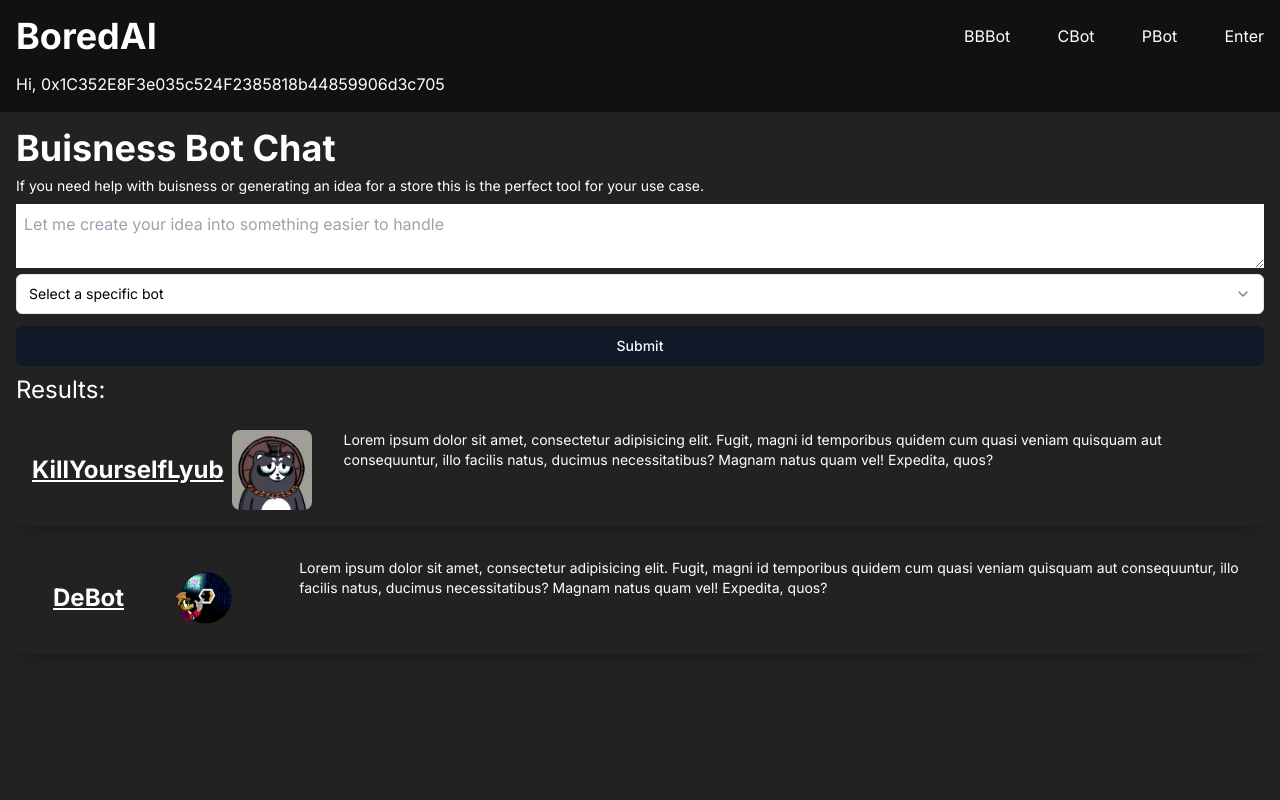
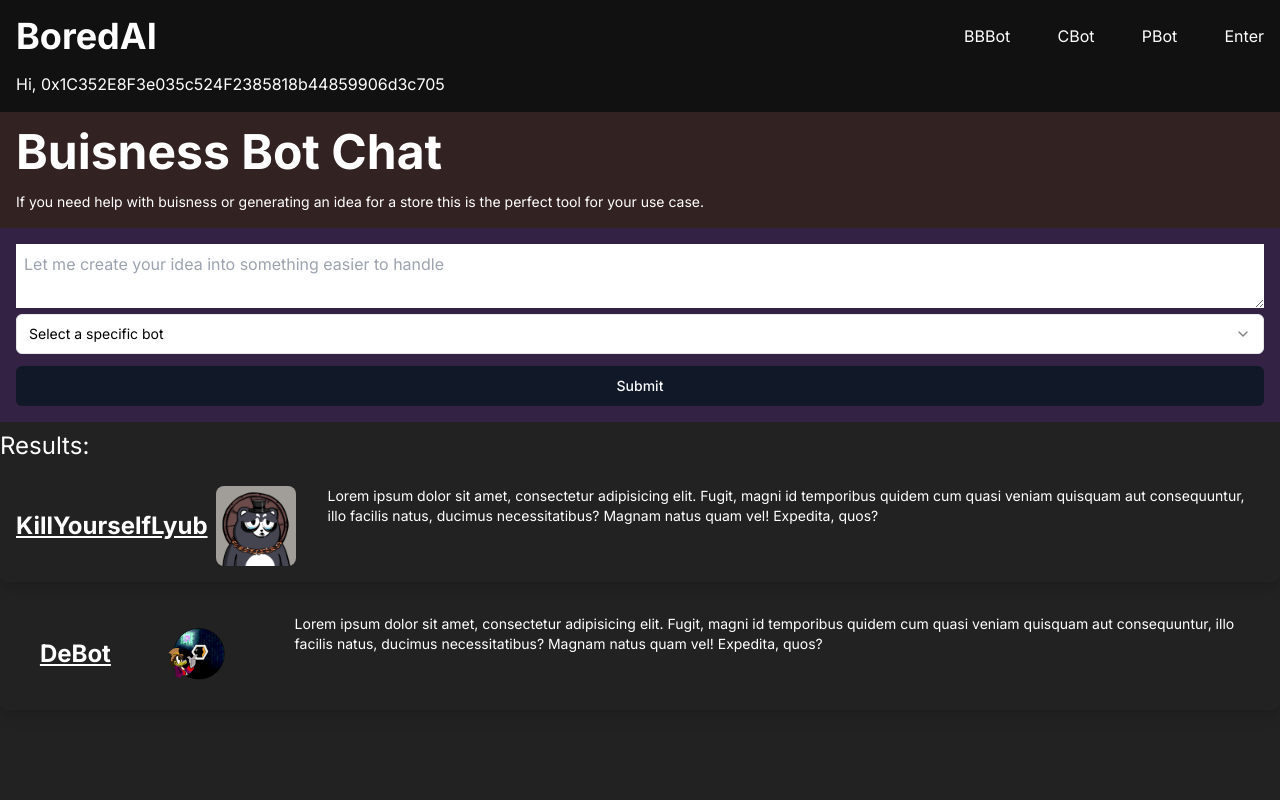
Before and after one commit to CoolistKovbel/kill-yourself, a Next.js app: page /buisnessBot in a window 1280 px wide. Shown: the top 800 px of the page. Built offline with nearby package versions, Linux system fonts and the light colour scheme.

Commit message:
possible get a tooltip so people can hover over the option and know what it is

```diff
--- a/app/(home)/buisnessBot/page.tsx
+++ b/app/(home)/buisnessBot/page.tsx
@@ -5,9 +5,10 @@ import Image from "next/image";
 
 function BuisnessBot() {
   return (
-    <div className="w-full min-h-screen bg-[#222] text-white p-4">
-      <header>
-        <h2 className="text-2xl md:text-4xl font-bold">Buisness Bot Chat</h2>
+    <div className="w-full h-screen bg-[#222] text-white">
+
+      <header className="p-4 bg-[#322]">
+        <h2 className="text-2xl text-5xl font-bold mb-4">Buisness Bot Chat</h2>
         <p className="text-sm mt-2">
           If you need help with buisness or generating an idea for a store this
           is the perfect tool for your use case.
--- a/app/(home)/photoBot/page.tsx
+++ b/app/(home)/photoBot/page.tsx
@@ -8,7 +8,7 @@ function PhotoBot() {
   return (
     <div className="w-full h-screen bg-[#121] text-white">
       <header className="p-4 bg-[#321]">
-        <h2 className="text-2xl md:text-4xl font-bold">Photo Bot </h2>
+        <h2 className="text-2xl text-5xl font-bold mb-4 ">Photo Bot </h2>
         <p className="font-bold text-sm">Generate a few images based on your input</p>
       </header>
 
--- a/app/api/buisness-chat/route.ts
+++ b/app/api/buisness-chat/route.ts
@@ -1,37 +1,30 @@
-import { NextResponse } from "next/server"
-import OpenAI from "openai"
-
+import { NextResponse } from "next/server";
+import OpenAI from "openai";
 
 const openai = new OpenAI({
   apiKey: process.env.OPENAI_API_KEY, // This is also the default, can be omitted
 });
 
-
-
-export async function POST(req:Request) {
+export async function POST(req: Request) {
   try {
-
-
-        const body = await req.json()
+    const body = await req.json();
 
     // console.log(body," in the buisness chat")
 
-        const user = body.prompt
-        const analy = body.option
-
+    const user = body.prompt;
+    const analy = body.option;
 
     const chatsComplete = await openai.chat.completions.create({
-            messages: [{ role: "system", content: analy }, {role: "user", content: user}],
+      messages: [
+        { role: "system", content: analy },
+        { role: "user", content: user },
+      ],
       model: "gpt-3.5-turbo",
-          })
-
+    });
 
     return NextResponse.json(chatsComplete.choices[0].message, { status: 200 });
-
-
-
   } catch (error) {
-        console.log("Error in buisness chat rooute")
-        return NextResponse.json(error, {status: 500})
+    console.log("Error in buisness chat rooute");
+    return NextResponse.json(error, { status: 500 });
   }
 }
--- a/components/buisnessBot/BuisnessForm.tsx
+++ b/components/buisnessBot/BuisnessForm.tsx
@@ -34,8 +34,8 @@ function BuisnessForm() {
   const convoCommands = [
     {
       bot: 1,
-      command: "Can you come up with a good buisness logo for, ",
-      text: "logo",
+      command: "Write a mission statement for, ",
+      text: "mission statement",
     },
     {
       bot: 2,
@@ -44,13 +44,18 @@ function BuisnessForm() {
     },
     {
       bot: 3,
-      command: "Can you create a brand description",
+      command: "Can you create a brand description for,",
       text: "Brand Description",
     },
     {
       bot: 4,
       command: "Can you give me a good product description for, ",
       text: "product",
+    },
+    {
+      bot: 5,
+      command: "Write a buisness plan for,, ",
+      text: "Buisness plan",
     },
   ];
 
@@ -97,7 +102,7 @@ function BuisnessForm() {
       <Form {...form}>
         <form
           onSubmit={form.handleSubmit(onSubmit)}
-          className="text-black mt-2"
+          className="p-4 bg-[#324] text-black"
         >
           <FormField
             control={form.control}
--- a/components/photoBot/PhotoBotForm.tsx
+++ b/components/photoBot/PhotoBotForm.tsx
@@ -144,10 +144,10 @@ function PhotoBotForm() {
   };
 
   return (
-    <div className="p-4 ">
+    <div>
       <Form {...form}>
 
-        <form onSubmit={form.handleSubmit(onSubmit)} className="text-black" >
+        <form onSubmit={form.handleSubmit(onSubmit)} className=" p-4 bg-[#334] text-black" >
 
           <div className="flex items-center justify-between gap-2 w-full ">
 
```
Also changed, not shown: 1 other file (tests, documents, lock files or other folders). Lines whose indentation alone changed are shown as unchanged.
